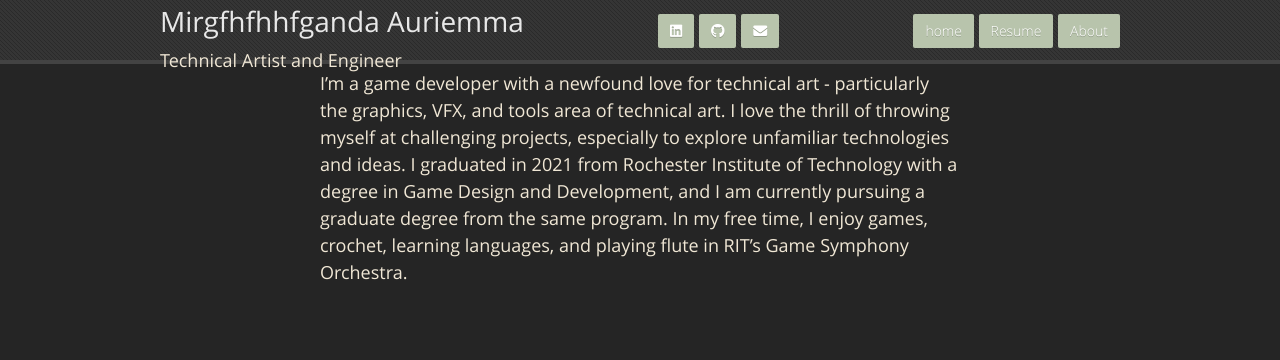
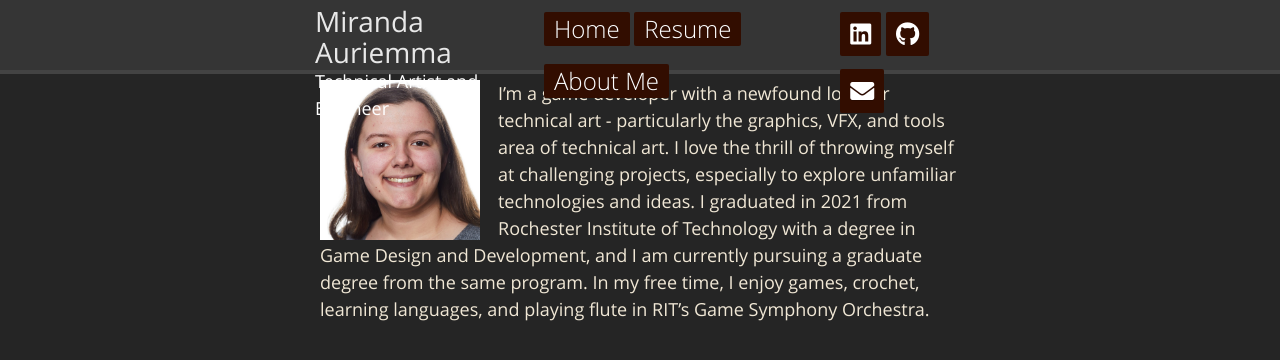
Before and after one commit to AmigurumiShaders/portfolio, a Jekyll site: the page built from pages/about.md, in a window 1280 px wide. Shown: the top 360 px of the page. Built offline with Jekyll 4.4.1, drawn with Linux system fonts in a browser that asks for light colours; nearby versions of some CDN libraries.

Commit message:
updated menu colors and styling, also added pic to about

```diff
--- a/_config.yml
+++ b/_config.yml
@@ -1,4 +1,4 @@
-title: Mirgfhfhhfganda Auriemma
+title: Miranda Auriemma
 description: Technical Artist and Engineer
 # descriptionExtra: haha does is work?
 show_downloads: false
--- a/_layouts/default.html
+++ b/_layouts/default.html
@@ -23,21 +23,23 @@
   <body>
     <div id="header">
       <nav>
-        <div id="title">
-          <h1>{{ site.title }}</h1>
-          <p>{{ site.description }}</p>
+        <a href="{{ site.url }}">
+          <div id="title">
+            <h1>{{ site.title }}</h1>
+            <p>{{ site.description }}</p>
 
-        </div>
+          </div>
+        </a>
         <ul>
-          <li class="nav-element"><a class="nav-element" href="{{ site.url }}"><i class="fab fa-linkedin"></i></a></li>
-          <li class="nav-element"><a class="nav-element" href="{% link pages/resume.md %}"><i class="fab fa-github"></i></a></li>
-          <li class="nav-element"><a class="nav-element" href="{% link pages/about.md %}"><i class="fas fa-envelope"></i></a></li>
+          <li class="nav-element"><a href="{{ site.url }}">Home</a></li>
+          <li class="nav-element"><a href="{% link pages/resume.md %}">Resume</a></li>
+          <li class="nav-element"><a href="{% link pages/about.md %}">About Me</a></li>
           <!-- <li class="nav-element"><a href="{{ site.github.repository_url }}">posttest</a></li> -->
         </ul>
         <ul>
-          <li class="nav-element"><a class="nav-element" href="{{ site.url }}">home</a></li>
-          <li class="nav-element"><a class="nav-element" href="{% link pages/resume.md %}">Resume</a></li>
-          <li class="nav-element"><a class="nav-element" href="{% link pages/about.md %}">About</a></li>
+          <li class="nav-element"><a href="{{ site.url }}"><i class="fab fa-linkedin"></i></a></li>
+          <li class="nav-element"><a href="{% link pages/resume.md %}"><i class="fab fa-github"></i></a></li>
+          <li class="nav-element"><a href="{% link pages/about.md %}"><i class="fas fa-envelope"></i></a></li>
           <!-- <li class="nav-element"><a href="{{ site.github.repository_url }}">posttest</a></li> -->
         </ul>
       </nav>
--- a/_sass/jekyll-theme-midnight.scss
+++ b/_sass/jekyll-theme-midnight.scss
@@ -158,10 +158,10 @@ dt {
   z-index: 100;
   left:0;
   top: 0px;
-  height: 60px;
+  height: 70px;
   width: 100%;
   position: fixed;
-  background: url(../images/nav-bg.gif) #353535;
+  background: #353535;
   border-bottom: 4px solid #434343;
   box-shadow: 0px 1px 3px rgba(0,0,0,.25);
 
--- a/assets/css/style.scss
+++ b/assets/css/style.scss
@@ -7,6 +7,11 @@
 
 #header {
     box-shadow: none;
+    background: #353535;
+    height: 70px;
+    h1 {
+        margin: 0;
+    }
 
     nav {
 
@@ -17,7 +22,16 @@
         flex-wrap: nowrap;
         justify-content: space-between;
 
-        min-width: 75vw;
+        min-width: 50%;
+
+a {
+    // color: #f0e7d5;
+    color: white;
+    &:hover {
+    text-decoration: none;
+    }
+}
+
         ul {
             float: left;
         }
@@ -25,11 +39,21 @@
             display:inline-block;
             // float: left;
             margin-left: 0px;
-
             a {
-                background: $color-complement-1;
+                font-size:x-large;
+                background: $color-secondary-1-4;
                 box-shadow: none;
                 border: none;
+                padding: 10px;
+
+                &:hover {
+                    text-decoration: none;
+                    background: $color-secondary-1-3;
+                    border: none;
+                }
+                // i {
+                //     font-size: large;
+                // }
             }
         }
     }
@@ -105,6 +129,9 @@ a {
     margin-right: 1em;
   }
 
+.quarter-img {
+    max-width: 25%;
+}
 section {
     margin: auto;
     margin-bottom: 10px;
@@ -119,7 +146,7 @@ section {
 .wrapper {
     max-width: 50vw;
     margin: auto;
-    margin-top: 70px;
+    margin-top: 80px;
 }
 
 .youtube {
--- a/pages/about.md
+++ b/pages/about.md
@@ -2,4 +2,7 @@
 layout: default
 ---
 
+![Me](../assets/images/miranda-auriemma.jpg){: .img-left .quarter-img}
+
+
 I'm a game developer with a newfound love for technical art - particularly the graphics, VFX, and tools area of technical art. I love the thrill of throwing myself at challenging projects, especially to explore unfamiliar technologies and ideas. I graduated in 2021 from Rochester Institute of Technology with a degree in Game Design and Development, and I am currently pursuing a graduate degree from the same program. In my free time, I enjoy games, crochet, learning languages, and playing flute in RIT's Game Symphony Orchestra.
```
